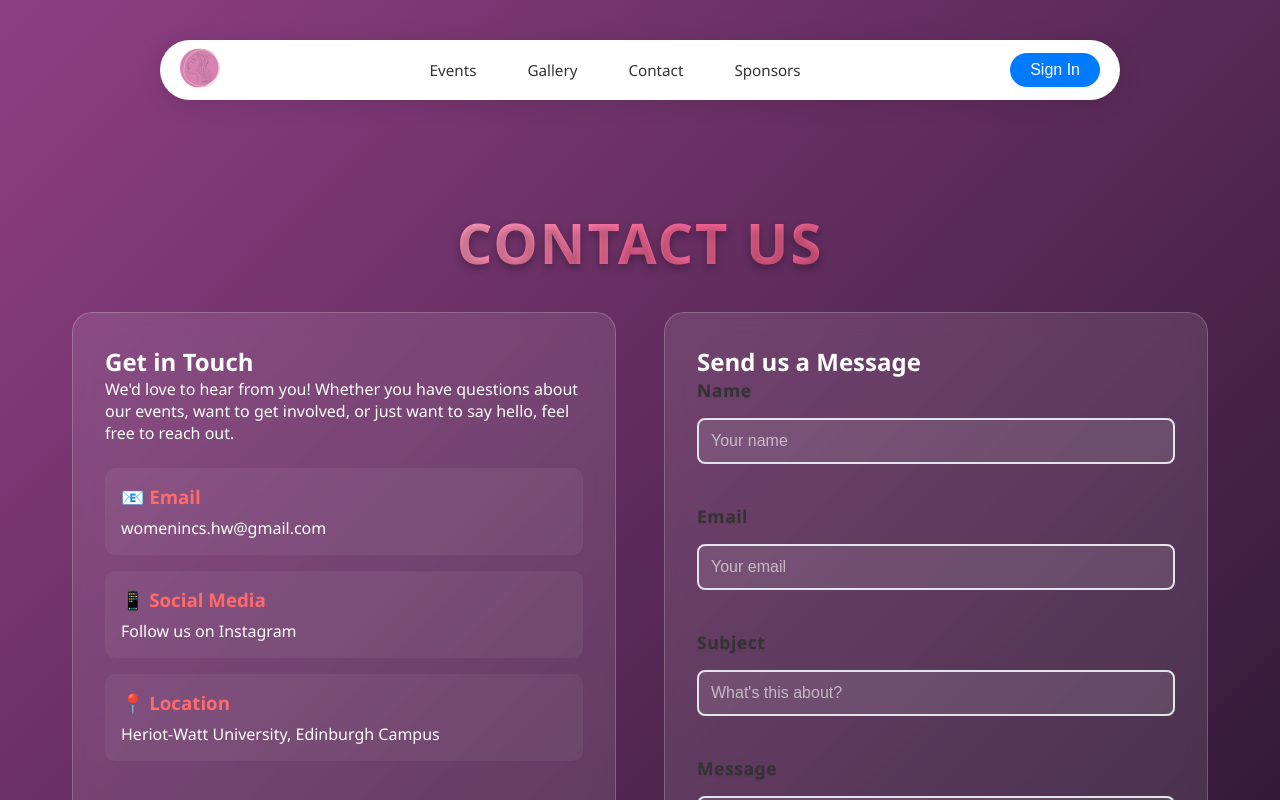
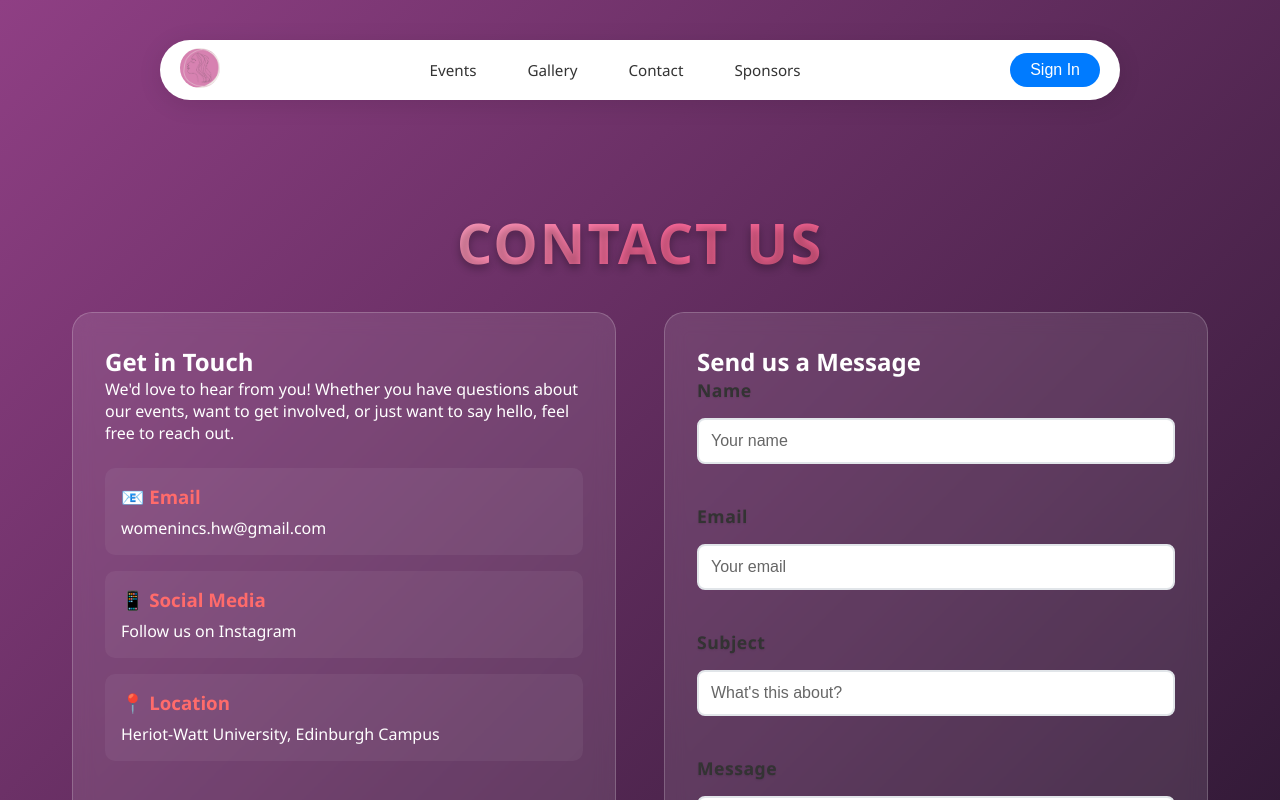
Before and after one commit to preciousOnuora/Women-cs-Web, a React (Create React App) app: page /contact in a window 1280 px wide. Shown: the top 800 px of the page. Built offline with nearby package versions, Linux system fonts and the light colour scheme.

Commit message:
Add Bowling event for October 16th, 2025

```diff
--- a/src/Admin.css
+++ b/src/Admin.css
@@ -64,6 +64,8 @@
   border: 2px solid #e1e5e9;
   border-radius: 8px;
   font-size: 1rem;
+  color: #000;
+  background-color: #fff;
   transition: border-color 0.3s ease;
 }
 
@@ -72,6 +74,12 @@
   outline: none;
   border-color: #667eea;
   box-shadow: 0 0 0 3px rgba(102, 126, 234, 0.1);
+}
+
+.form-group input::placeholder,
+.form-group textarea::placeholder {
+  color: #666;
+  opacity: 1;
 }
 
 .form-group textarea {
```
